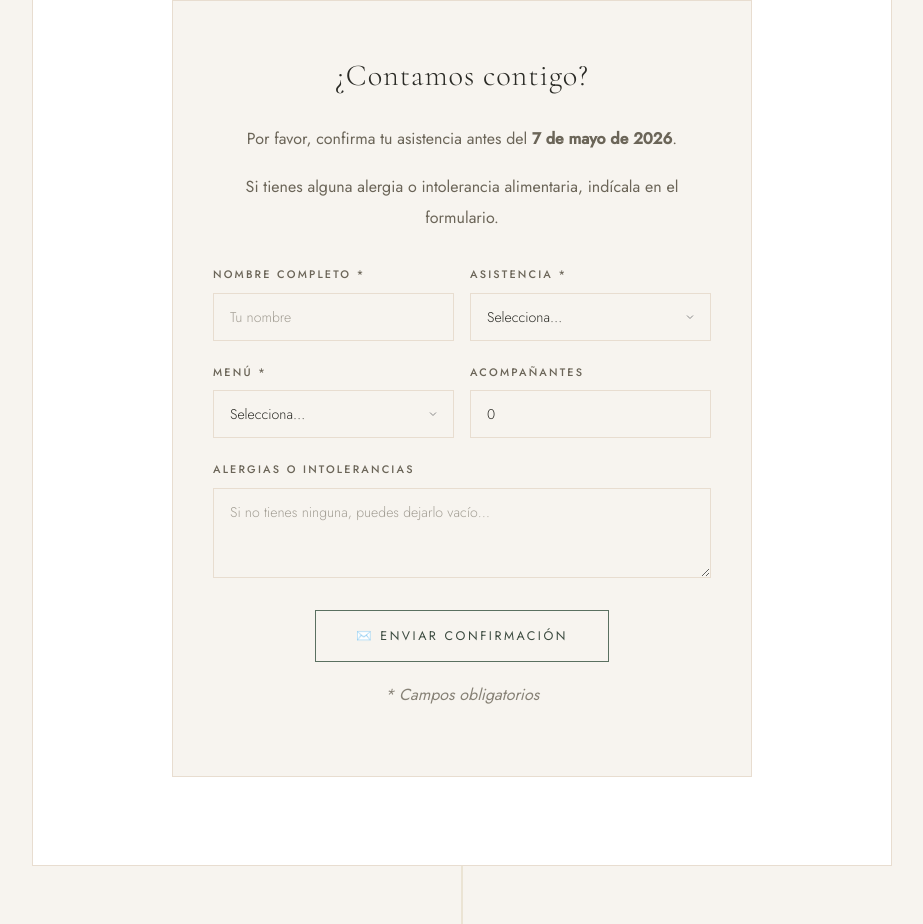
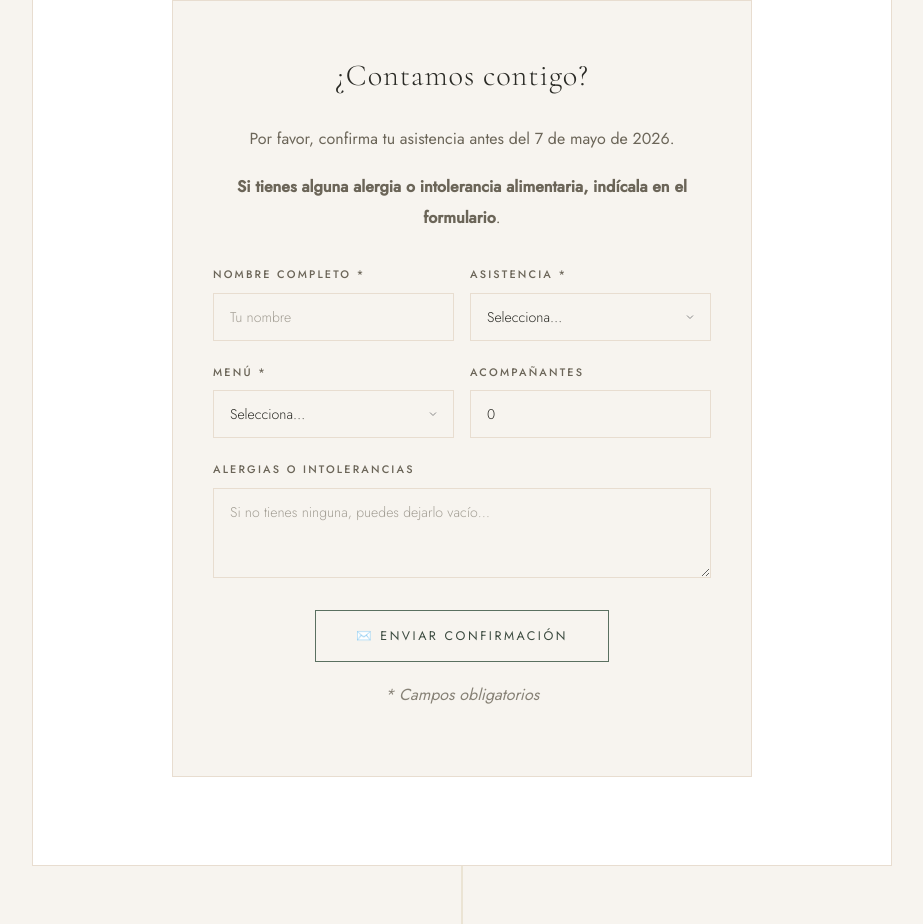
Before and after one commit to Proustie/proustie.github.io, a plain HTML site: page index.html in a window 1280 px wide. Shown: the part 2940-3864 px from the top of the page, without its empty margins (178-1101 px from the left). Drawn offline with nearby package versions, Linux system fonts and the light colour scheme; grey boxes are pictures that could not be loaded.

Commit message:
Update index.html

```diff
--- a/index.html
+++ b/index.html
@@ -1348,8 +1348,8 @@
             <div class="section-content">
                 <div class="confirm-box">
                     <h3>¿Contamos contigo?</h3>
-                    <p>Por favor, confirma tu asistencia antes del <strong>7 de mayo de 2026</strong>.</p>
-                    <p>Si tienes alguna alergia o intolerancia alimentaria, indícala en el formulario.</p>
+                    <p>Por favor, confirma tu asistencia antes del 7 de mayo de 2026.</p>
+                    <p><strong>Si tienes alguna alergia o intolerancia alimentaria, indícala en el formulario</strong>.</p>
 
 
                     <form class="confirm-form" id="confirmForm"
```
